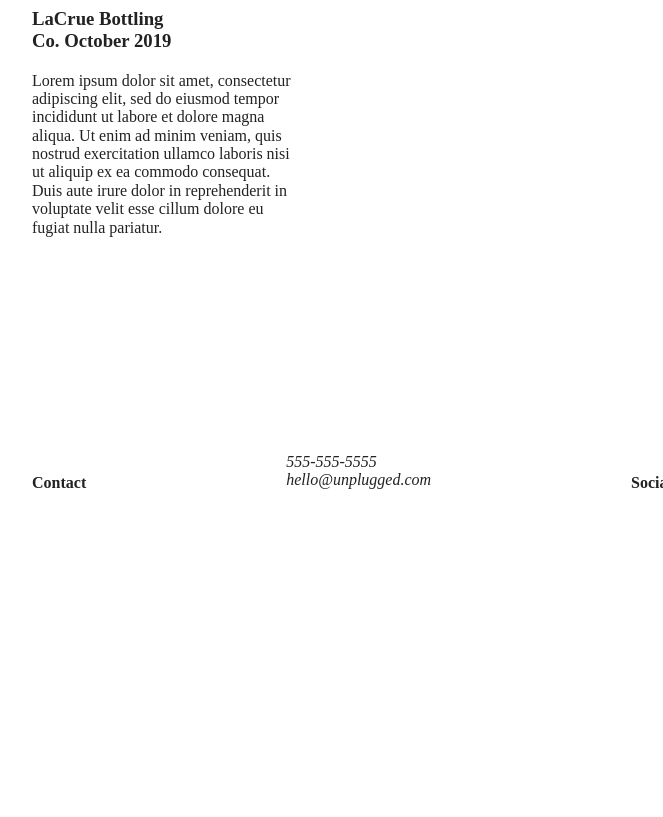
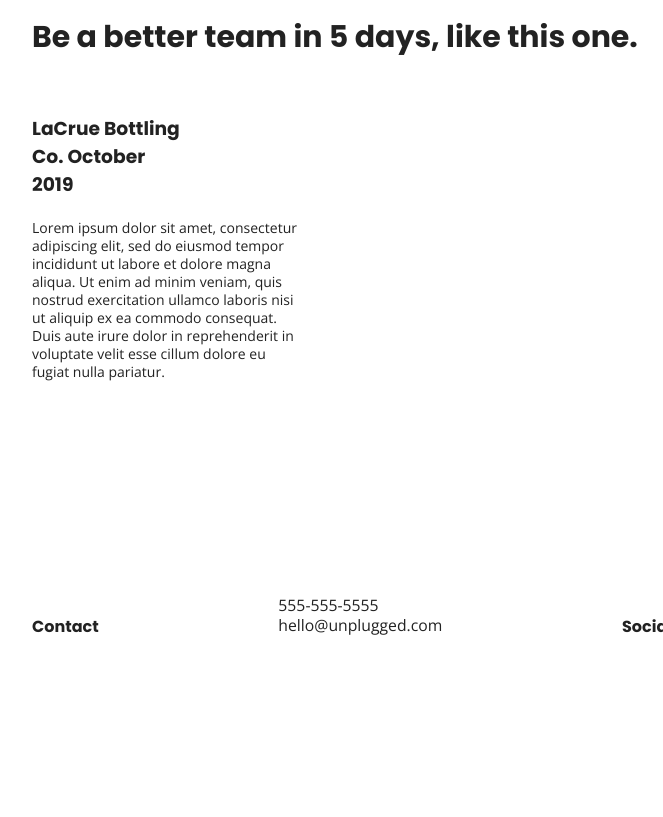
Before and after one commit to e-eastman/206-unplugged, a website built with Parcel: page unplugged-site/index.html in a window 1280 px wide. Shown: the part 1737-2554 px from the top of the page, without its empty margins (288-951 px from the left). Before the commit the page ends 2409 px from the top, so only its background shows below. Built offline with nearby package versions, Linux system fonts and the light colour scheme.

Commit message:
Added general site text styles

```diff
--- a/unplugged-site/about/index.html
+++ b/unplugged-site/about/index.html
@@ -18,6 +18,7 @@
 
   <link rel="stylesheet" href="../css/normalize.css">
   <link rel="stylesheet" href="../css/main.css">
+  <link href="https://fonts.googleapis.com/css2?family=Open+Sans:wght@400;700&family=Poppins:wght@500;700&display=swap" rel="stylesheet">
 
   <meta name="theme-color" content="#fafafa">
 </head>
--- a/unplugged-site/css/main.css
+++ b/unplugged-site/css/main.css
@@ -86,6 +86,66 @@
 /* ==========================================================================
    Author's custom styles
    ========================================================================== */
+
+/* General Styles */
+
+body {
+  font-family: 'Open Sans', sans-serif;
+  font-size: 1em;
+  text-align: left;
+}
+
+html {
+  font-size: 16px;
+}
+
+
+h1, h2, h3, h4 {
+  font-family: 'Poppins', sans-serif;
+}
+
+h1 {
+  font-size: 3.75em;
+}
+
+h2 {
+  font-size: 1.875em;
+}
+
+h3, h4 {
+  font-size: 1.125;
+  line-height: 1.5em;
+  margin: 20px 0;
+}
+
+h4{
+  font-size: em;
+}
+
+p {
+  font-size: .875em;
+  line-height: 1.285em;
+}
+
+a {
+  color: #e2e3ed;
+  text-decoration: none;
+}
+
+ul, ol {
+  list-style-type: none;
+}
+
+
+li, address {
+  font-family: 'Open Sans', sans-serif;
+  font-size: 1.125em;
+  line-height: 1.5em;
+}
+
+address {
+  font-style: normal;
+}
 
 .content-wrapper {
   width: 90%;
--- a/unplugged-site/index.html
+++ b/unplugged-site/index.html
@@ -18,6 +18,8 @@
 
   <link rel="stylesheet" href="css/normalize.css">
   <link rel="stylesheet" href="css/main.css">
+  <link href="https://fonts.googleapis.com/css2?family=Open+Sans:wght@400;700&family=Poppins:wght@500;700&display=swap" rel="stylesheet">
+
 
   <meta name="theme-color" content="#fafafa">
 </head>
```
Also changed, not shown: unplugged-site/faq/index.html (+1 -0 lines).
